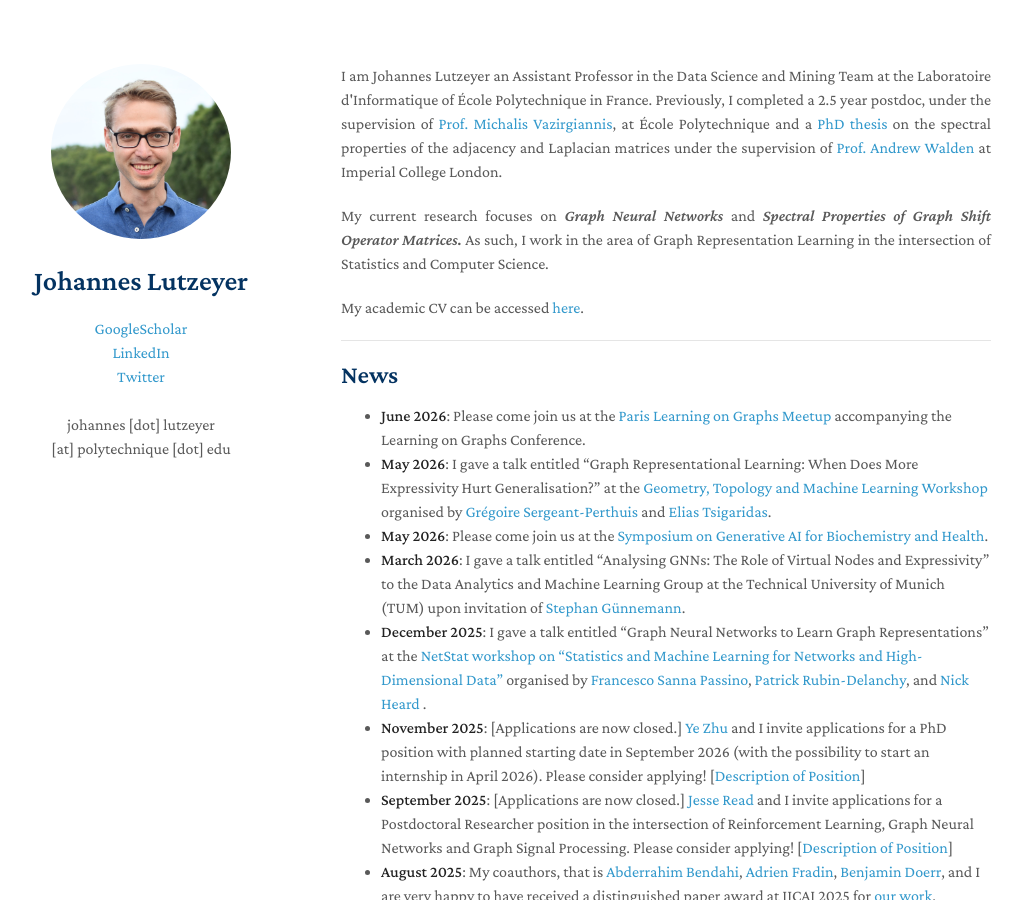
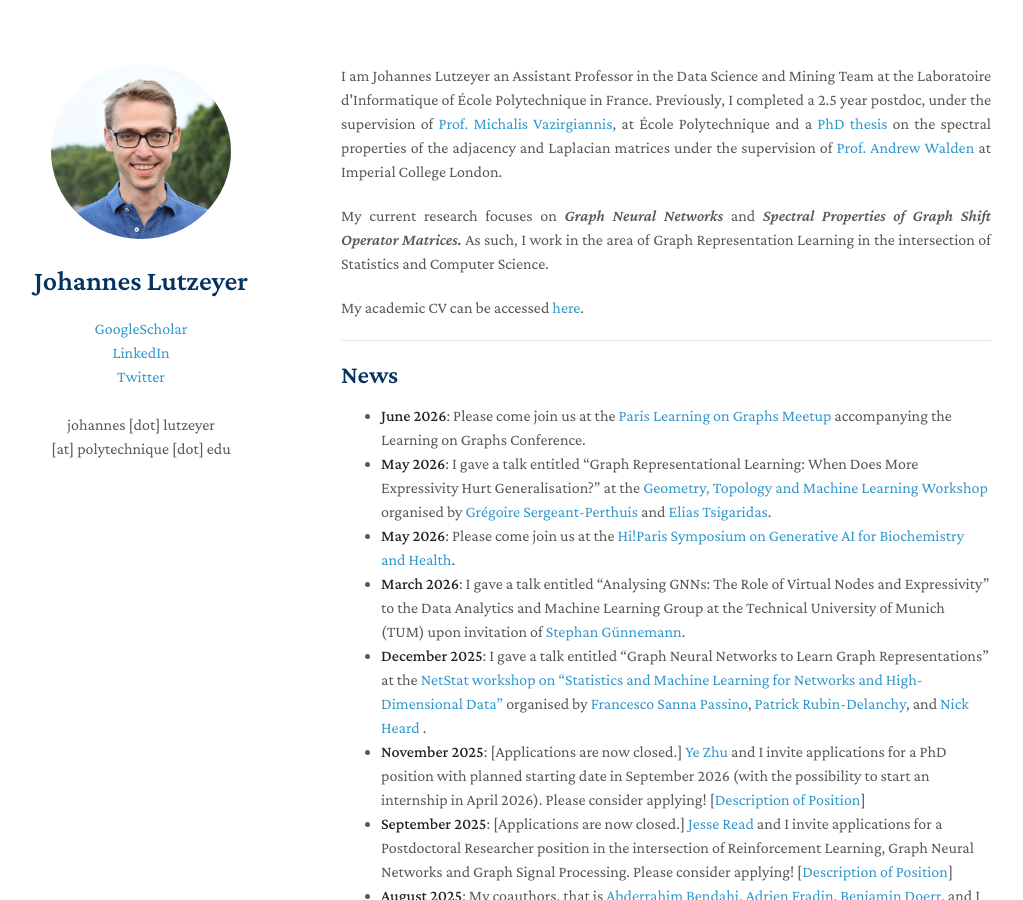
Before and after one commit to johanneslutzeyer/johanneslutzeyer.github.io, a Jekyll site: the page built from index.md, in a window 1280 px wide and 900 px high. Shown: the whole window, without its empty margins (129-1152 px from the left). Built offline with Jekyll 4.4.1, drawn with Linux system fonts in a browser that asks for light colours; our own code applies the rules of GitHub Pages for plain Markdown files; a script that is not in the unit is left out.

Commit message:
Update index.md

```diff
--- a/index.md
+++ b/index.md
@@ -15,7 +15,7 @@ My academic CV can be accessed <a href="https://johanneslutzeyer.com/doc/Johanne
 ## News
 - **June 2026**: Please come join us at the <a href="https://sites.google.com/view/learning-on-graph-paris-meetup/home" target=" blank">Paris Learning on Graphs Meetup </a> accompanying the Learning on Graphs Conference.
 - **May 2026**: I gave a talk entitled "Graph Representational Learning: When Does More Expressivity Hurt Generalisation?" at the <a href="https://sites.google.com/view/gtml26/" target="_blank">Geometry, Topology and Machine Learning Workshop</a> organised by <a href="https://www.normalesup.org/~sergeant/" target="_blank">Grégoire Sergeant-Perthuis </a> and <a href="https://who.paris.inria.fr/Elias.Tsigaridas/" target="_blank">Elias Tsigaridas</a>.
-- **May 2026**: Please come join us at the <a href="https://hi-paris.fr/research/symposium/" target=" blank">Symposium on Generative AI for Biochemistry and Health</a>.
+- **May 2026**: Please come join us at the <a href="https://hi-paris.fr/research/symposium/" target=" blank">Hi!Paris Symposium on Generative AI for Biochemistry and Health</a>.
 - **March 2026**: I gave a talk entitled "Analysing GNNs: The Role of Virtual Nodes and Expressivity" to the Data Analytics and Machine Learning Group at the Technical University of Munich (TUM) upon invitation of <a href="https://www.professoren.tum.de/en/guennemann-stephan" target=" blank">Stephan Günnemann</a>.
 - **December 2025**: I gave a talk entitled "Graph Neural Networks to Learn Graph Representations" at the <a href="https://sites.google.com/view/netstat25/home" target="_blank">NetStat workshop on "Statistics and Machine Learning for Networks and High-Dimensional Data"</a> organised by <a href="https://fraspass.github.io/" target="_blank">Francesco Sanna Passino</a>, <a href="https://webhomes.maths.ed.ac.uk/~prd/index.html" target="_blank">Patrick Rubin-Delanchy</a>, and <a href="https://www.ma.imperial.ac.uk/~naheard/" target="_blank">Nick Heard
 </a>.
```
